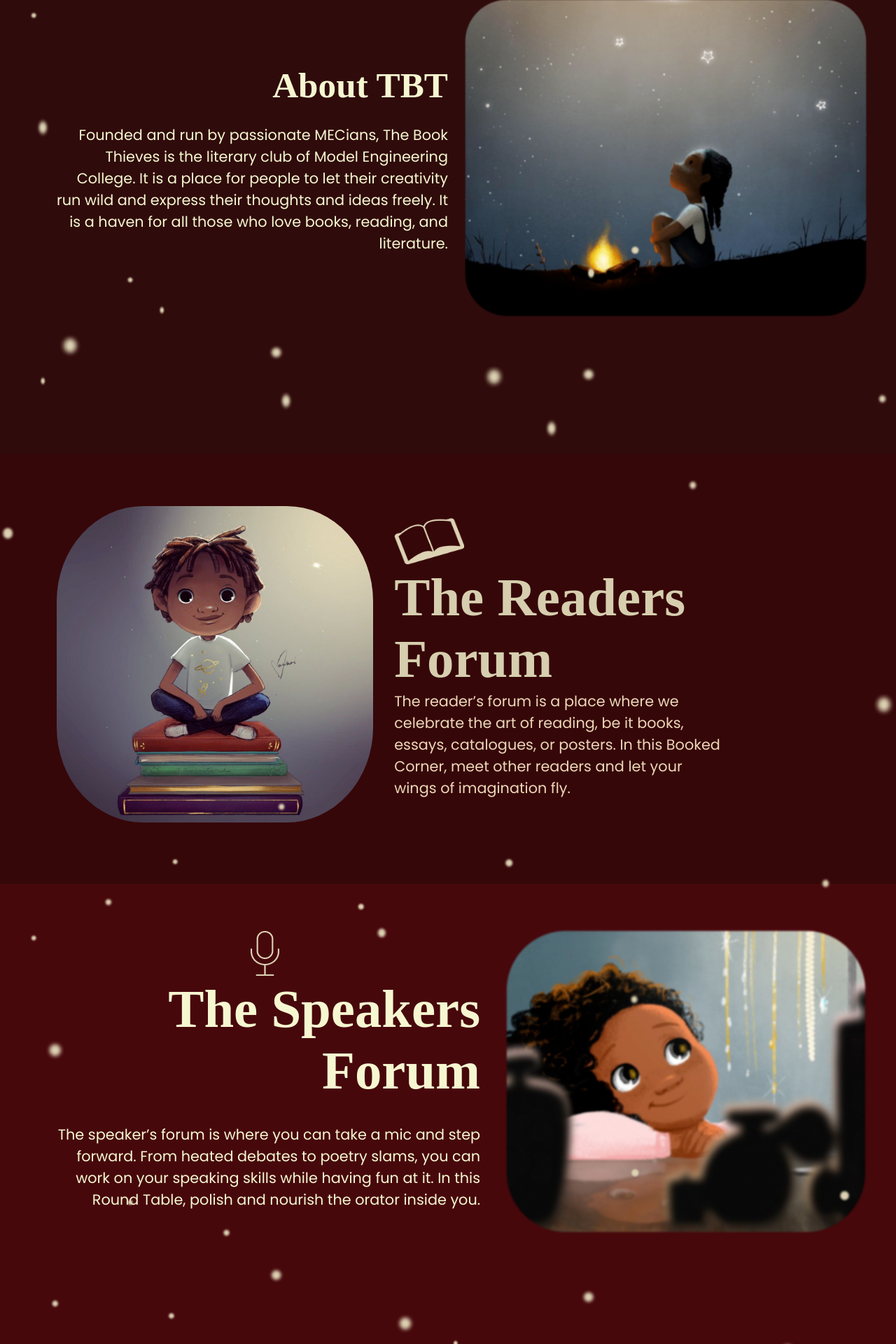
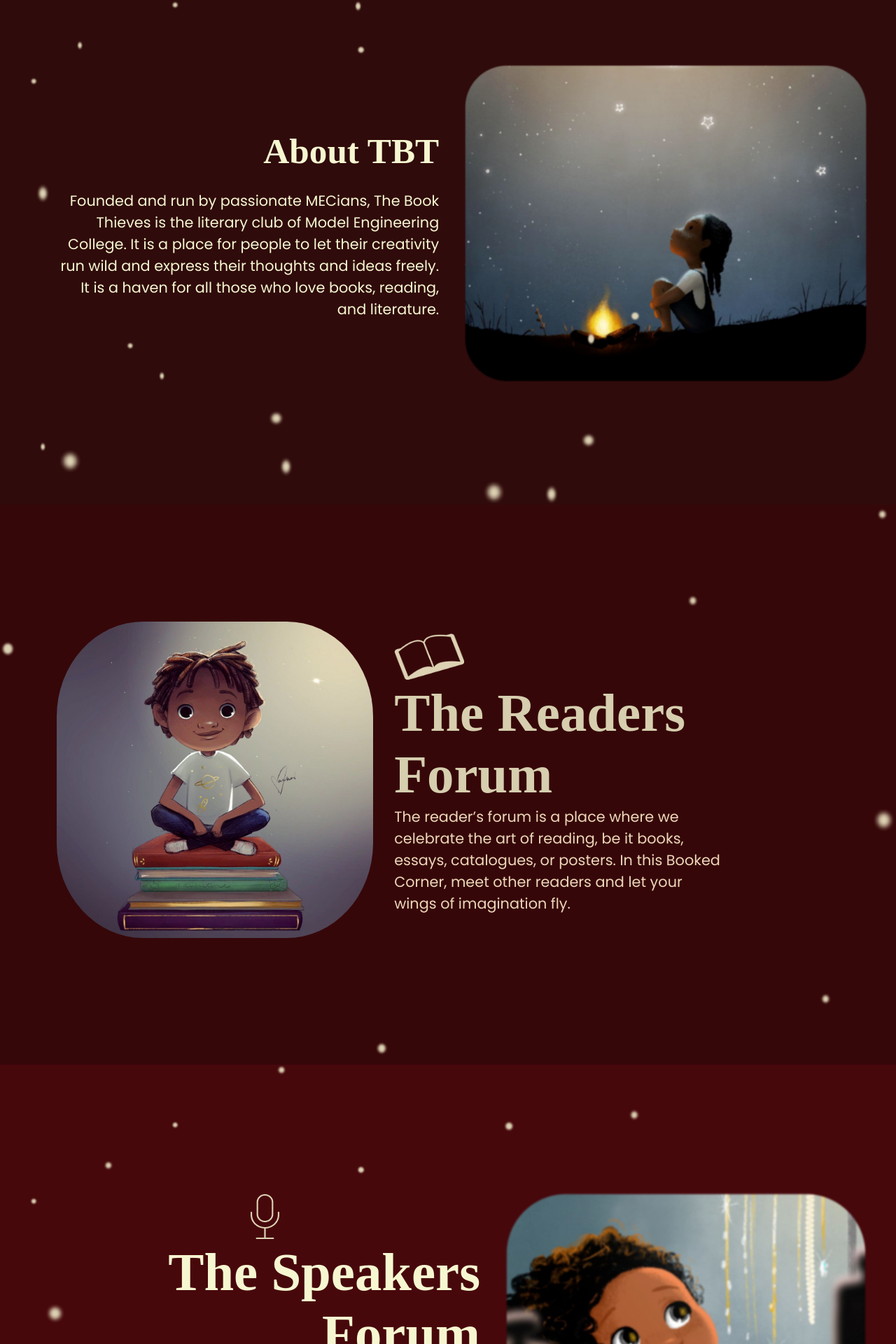
Before and after one commit to tbtMEC/tbt-website, a React (Create React App) app: page / in a window 1280 px wide. Shown: the part 879-2799 px from the top of the page at 70% size. Built offline with nearby package versions, Linux system fonts and the light colour scheme; a web font is replaced by a local one.

Commit message:
make sections uniform

```diff
--- a/src/sections/SpeakersForum.jsx
+++ b/src/sections/SpeakersForum.jsx
@@ -31,6 +31,7 @@ const SpeakersForum = () => {
         height="auto"
         className="Star1"
       />
+      <div className="container2">
         <div className="container">
           <img
             className="mic"
@@ -70,6 +71,7 @@ const SpeakersForum = () => {
         />
         {/* </div> */}
       </div>
+    </div>
   );
 };
 
--- a/src/styles/about.scss
+++ b/src/styles/about.scss
@@ -7,7 +7,7 @@
   overflow: hidden;
   padding-bottom: 6%;
   padding-top: 6%;
-  padding-bottom: calc(100% - 85vw);
+  min-height: 100vh;
 
   .container {
     justify-content: flex-start;
@@ -27,6 +27,7 @@
     max-block-size: 50%;
     max-height: 72%;
     max-width: 50%;
+    margin-left: 1vw;
   }
 
   #head_about {
--- a/src/styles/readersForum.scss
+++ b/src/styles/readersForum.scss
@@ -1,7 +1,6 @@
 #readersForum {
   background-color: #360709;
-  height: max-content;
-  min-height: max-content;
+  min-height: 100vh;
   position: relative;
   display: flex;
   align-items: center;
--- a/src/styles/speakersForum.scss
+++ b/src/styles/speakersForum.scss
@@ -3,8 +3,7 @@
   color: #f6f7d1;
   padding: 5%;
   overflow: hidden;
-  height: max-content;
-  padding-bottom: calc(100% - 85vw);
+  min-height: 100vh;
 
   .mic {
     padding-left: 45%;
@@ -13,10 +12,15 @@
     align-self: flex-end;
   }
   .container {
-    max-height: 100vh;
     justify-content: flex-start;
     flex-direction: column;
     margin-right: 2%;
+  }
+  .container2 {
+    display: flex;
+    align-items: center;
+    align-content: center;
+    flex-direction: row;
   }
   .box-1 {
     justify-content: flex-start;
@@ -49,7 +53,6 @@
   .girl {
     margin-left: 1%;
     margin-right: -2%;
-    max-height: 80%;
     max-width: 45%;
   }
 
--- a/src/styles/writersForum.scss
+++ b/src/styles/writersForum.scss
@@ -1,7 +1,7 @@
 #writersForum {
   background-color: #3e070a;
   color: #f6f7d1;
-  height: max-content;
+  min-height: 100vh;
   width: auto;
   border-radius: 0px;
   padding: 5% 5% 5% 4%;
@@ -9,7 +9,6 @@
   display: flex;
   align-items: center;
   justify-content: center;
-  padding-bottom: calc(100% - 90vw + 20px);
 
   #container {
     margin-top: -1%;
@@ -27,7 +26,7 @@
   .box-3 {
     margin-left: 10px;
     justify-content: center;
-    margin-right: 80px;
+    margin-right: 3%;
   }
 
   #write_head {
```
Lines whose indentation alone changed are shown as unchanged.
